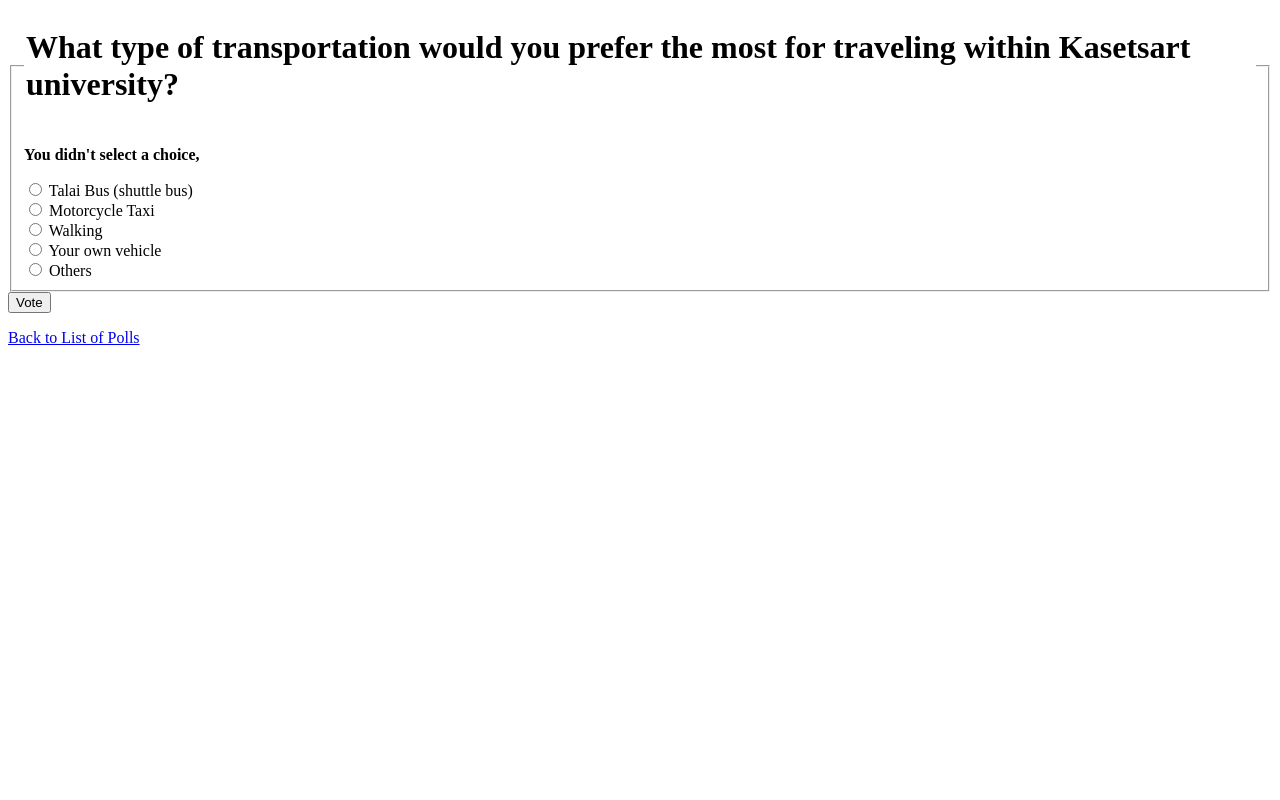
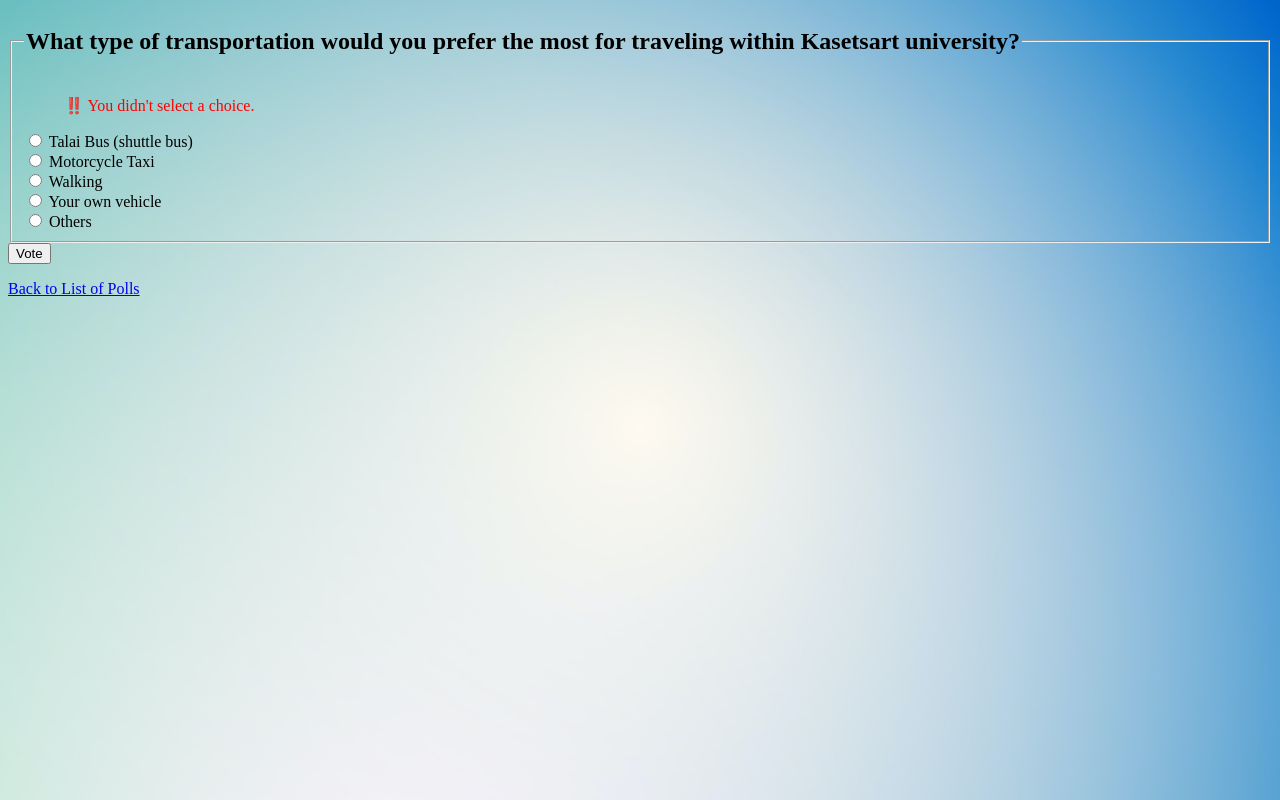
Before and after one commit to Siripa-Maneein/ku-polls, a Django app: page /polls/2/vote/ in a window 1280 px wide. Run offline with Django 4.2, Linux system fonts and the light colour scheme; data comes from the database, SQL or seed files in the repository; both versions use the stored data as it was after the commit.

Commit message:
Improve the web appearance.

```diff
--- a/polls/static/polls/style.css
+++ b/polls/static/polls/style.css
@@ -1,7 +1,12 @@
-li a {
-    color: green;
+body {
+    background: white url("images/bg.jpg") no-repeat;
+    background-size: cover;
 }
 
-body {
-    background: white url("images/background.jpg") no-repeat;
+ul.error_messages {
+    color : red;
 }
+
+ul.success_messages{
+    color : green;
+}
--- a/polls/templates/polls/detail.html
+++ b/polls/templates/polls/detail.html
@@ -1,8 +1,18 @@
+{% load static %}
+
+<link rel="stylesheet" href="{% static 'polls/style.css' %}">
+
 <form action="{% url 'polls:vote' question.id %}" method="post">
 {% csrf_token %}
 <fieldset>
-    <legend><h1>{{ question.question_text }}</h1></legend>
-    {% if error_message %}<p><strong>{{ error_message }}</strong></p>{% endif %}
+    <legend><h2>{{ question.question_text }}</h2></legend>
+    {% if messages %}
+    <ul class="error_messages">
+      {% for msg in messages %}
+        <p class="{{msg.tags}}">{{ msg }}</p>
+      {% endfor %}
+    </ul>
+    {% endif %}
     {% for choice in question.choice_set.all %}
         <input type="radio" name="choice" id="choice{{ forloop.counter }}" value="{{ choice.id }}">
         <label for="choice{{ forloop.counter }}">{{ choice.choice_text }}</label><br>
--- a/polls/views.py
+++ b/polls/views.py
@@ -39,13 +39,13 @@
     try:
         question = Question.objects.get(pk=pk)
         if not question.can_vote():
-            messages.error(request, "Voting is not allowed for this question.")
+            messages.error(request, "‼️ Voting is not allowed for this question.")
             return HttpResponseRedirect(reverse('polls:index'))
         return render(request, 'polls/detail.html', {
             'question': question
         })
     except Question.DoesNotExist:
-        messages.error(request, "The question you're looking for does not exist.")
+        messages.error(request, "‼️ The question you're looking for does not exist.")
         return HttpResponseRedirect(reverse('polls:index'))
 
 
@@ -67,12 +67,12 @@
     try:
         selected_choice = question.choice_set.get(pk=request.POST['choice'])
     except (KeyError, Choice.DoesNotExist):
+        messages.success(request, "‼️ You didn't select a choice.")
         return render(request, 'polls/detail.html', {
             'question': question,
-            'error_message': "You didn't select a choice,",
         })
     else:
         selected_choice.votes += 1
         selected_choice.save()
-        messages.success(request, "Your choice successfully recorded. Thank you.")
+        messages.success(request, "✅ Your choice successfully recorded. Thank you.")
     return HttpResponseRedirect(reverse('polls:results', args=(question.id,)))
```
Also changed, not shown: polls/templates/polls/index.html (+4 -3 lines), polls/templates/polls/results.html (+9 -4 lines), db.sqlite3, polls/static/polls/images/background.jpg (deleted), polls/static/polls/images/bg.jpg (added).
